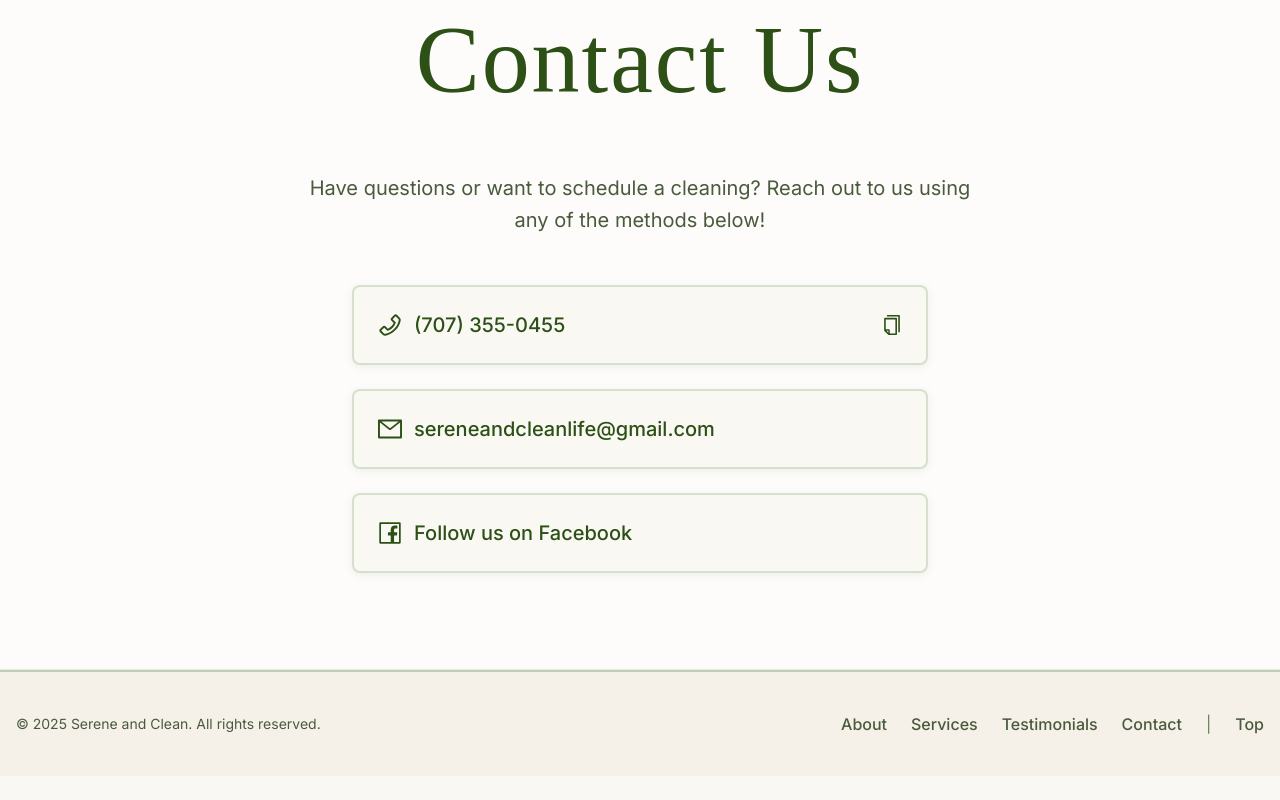
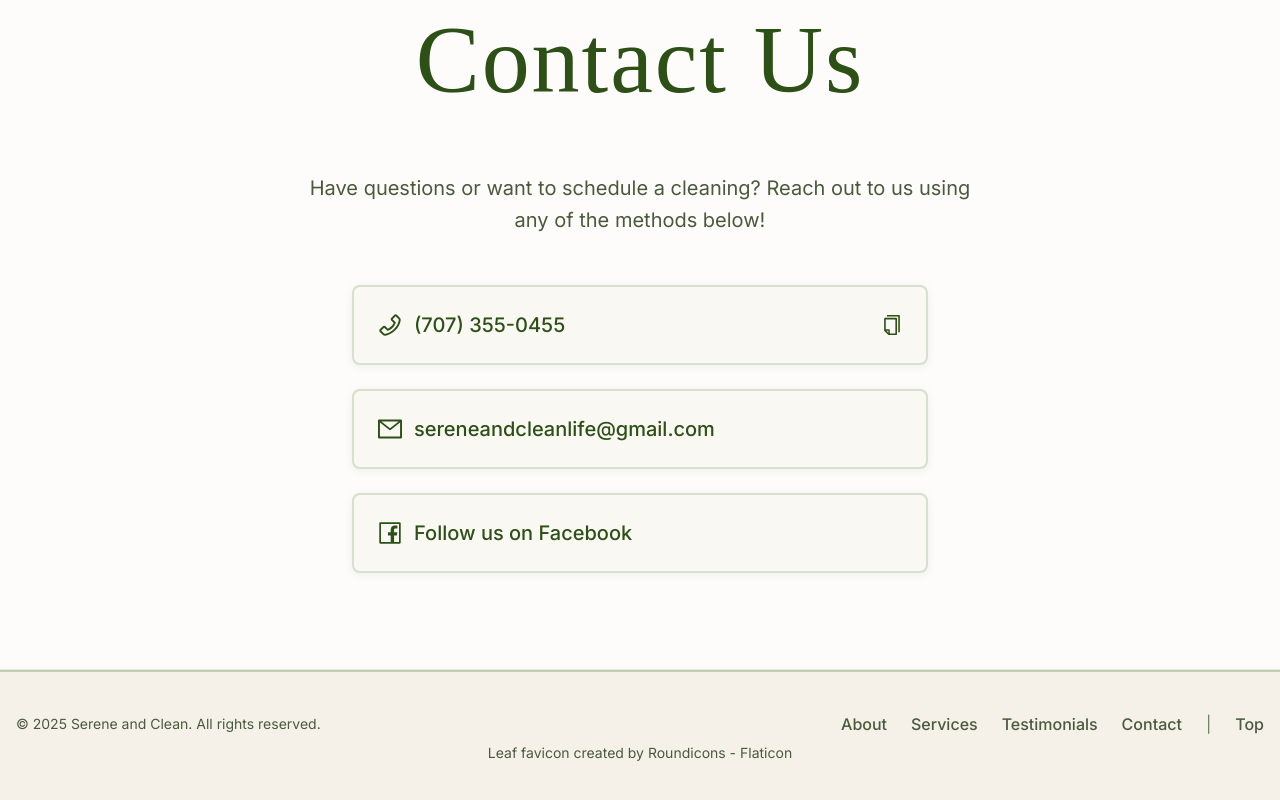
Before and after one commit to TravisAlstrand/serene_and_clean, a React (Vite) app: page / in a window 1280 px wide. Shown: the part 3522-4322 px from the top of the page. Before the commit the page ends 4298 px from the top, so only its background shows below. Built offline with nearby package versions, Linux system fonts and the light colour scheme; a web font is replaced by a local one.

Commit message:
added Favicon and attribution in footer

```diff
--- a/index.html
+++ b/index.html
@@ -2,7 +2,7 @@
 <html lang="en">
   <head>
     <meta charset="UTF-8" />
-    <link rel="icon" type="image/svg+xml" href="/vite.svg" />
+    <link rel="icon" type="image/svg+xml" href="/leaf.png" />
     <meta name="viewport" content="width=device-width, initial-scale=1.0" />
     <title>Serene and Clean</title>
   </head>
--- a/src/components/Footer.jsx
+++ b/src/components/Footer.jsx
@@ -56,6 +56,15 @@ const Footer = () => {
           </a>
         </nav>
       </div>
+      <div className="container mx-auto mt-1 px-4 text-center">
+        <a
+          className="text-text-secondary hover:text-forest text-sm transition-colors duration-300 md:text-xs lg:text-sm"
+          href="https://www.flaticon.com/free-icons/leaf"
+          title="leaf icons"
+        >
+          Leaf favicon created by Roundicons - Flaticon
+        </a>
+      </div>
     </footer>
   );
 };
```
Also changed, not shown: public/leaf.png (added), src/components/test.txt (added).
